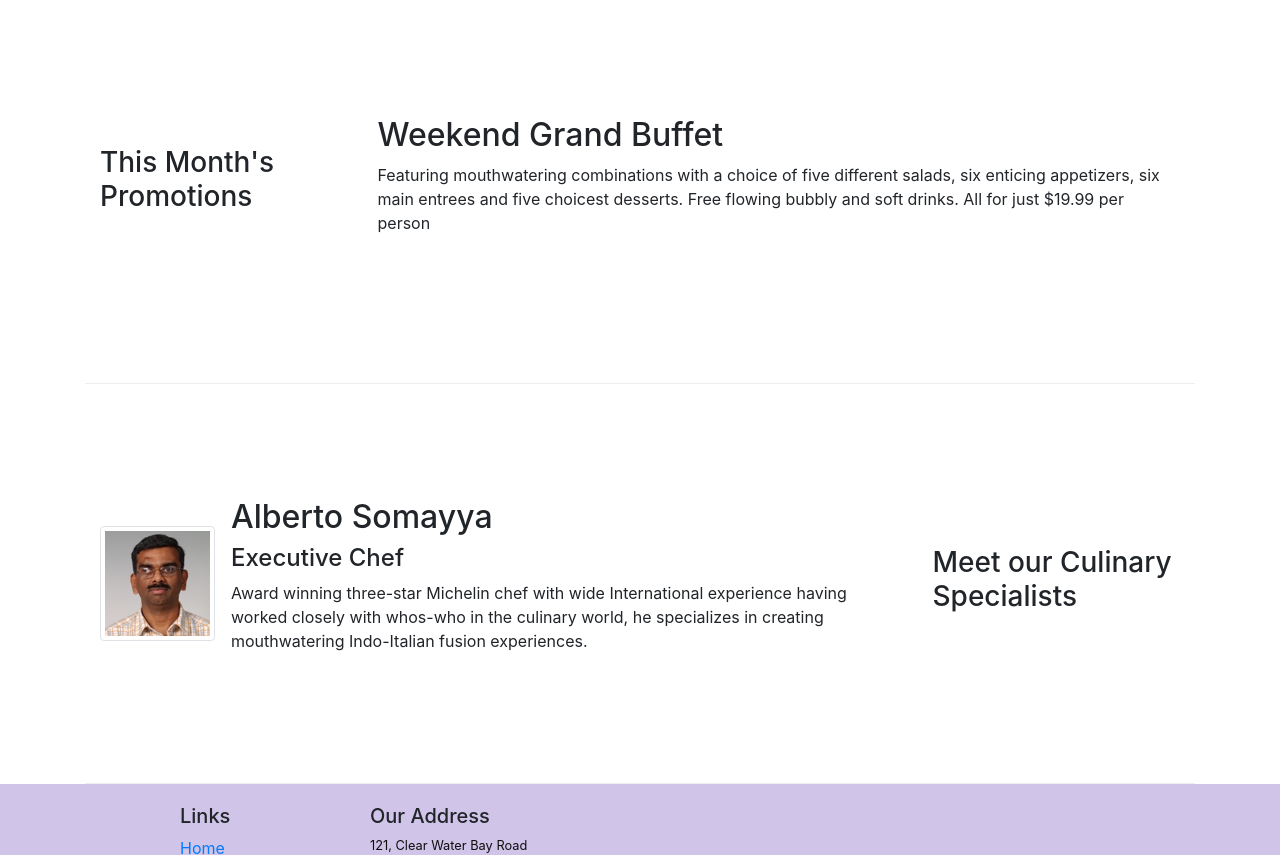
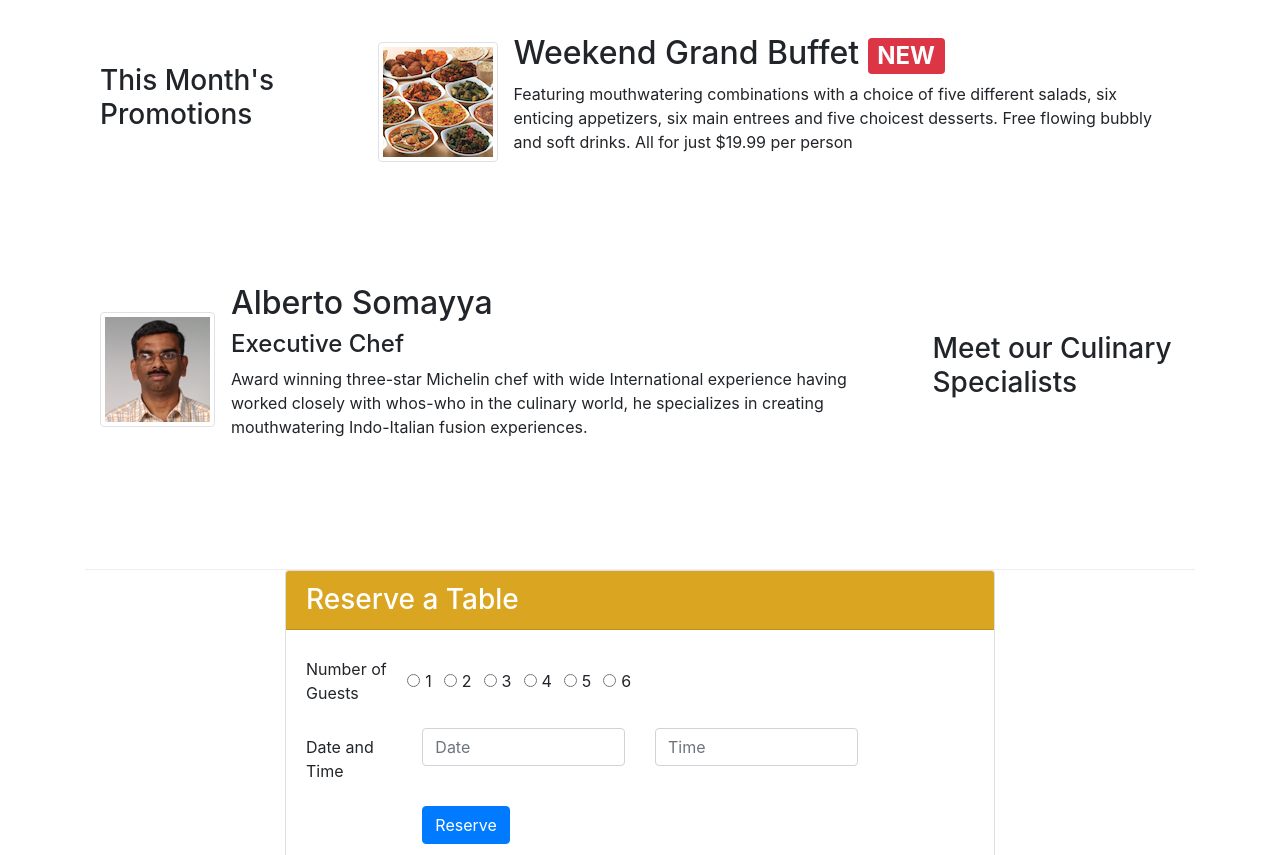
Before and after one commit to suyashkhare2104/Restorante-con-Fusion, a website: page index.html in a window 1280 px wide. Shown: the part 750-1605 px from the top of the page. Drawn offline with nearby package versions, Linux system fonts and the light colour scheme.

Commit message:
Assignment 2

```diff
--- a/index.html
+++ b/index.html
@@ -41,9 +41,12 @@
                     <h1>Ristorante con Fusion</h1>
                     <p>We take inspiration from the World's best cuisines, and create a unique fusion experience. Our lipsmacking creations will tickle your culinary senses!</p>
                 </div>
-                <div class="col-12 col-sm align-self-center">
+                <div class="col-12 col-sm-3 align-self-center">
                      <img src="img/logo.png" class="img-fluid">
-                 </div>
+                </div>
+                <div class="col-12 col-sm-3 align-self-center">
+                      <button type="submit" class="btn-sm" style="background-color: #DAA520;"><a href="#form">Reserve Table</a></button>
+                </div>
             </div>
         </div>
     </header>
@@ -58,7 +61,7 @@
                 <img class="d-flex mr-3 img-thumbnail align-self-center"
                 src="img/uthappizza.png" alt="Uthappizza">
                 <div class="media-body">
-                  <h2 class="mt-0">Uthappizza</h2>
+                  <h2 class="mt-0">Uthappizza<span class="badge badge-danger">HOT</span><span class="badge badge-pill badge-secondary">$4.99</span></h2>
                   <p class="d-none d-sm-block">A unique combination of Indian Uthappam (pancake) and
                     Italian pizza, topped with Cerignola olives, ripe vine
                     cherry tomatoes, Vidalia onion, Guntur chillies and
@@ -74,9 +77,15 @@
                 <h3>This Month's Promotions</h3>
             </div>
             <div class="col col-sm col-md">
-                <h2>Weekend Grand Buffet</h2>
+              <div class="media">
+                <img class="d-flex mr-3 img-thumbnail align-self-center"
+                src="img/buffet.png" alt="Buffet">
+                <div class="media-body">
+                <h2>Weekend Grand Buffet <span class="badge badge-danger">NEW</span></h2>
                 <p>Featuring mouthwatering combinations with a choice of five different salads, six enticing appetizers, six main entrees and five choicest desserts. Free flowing bubbly and soft drinks. All for just $19.99 per person </p>
             </div>
+          </div>
+
         </div>
 
         <div class="row row-content align-items-center">
@@ -99,7 +108,63 @@
               </div>
             </div>
         </div>
-    </div>
+
+
+        <div class="col-12 col-sm-8 offset-sm-2">
+        <div class="card">
+            <h3 class="card-header text-white" style="background-color: #DAA520;">Reserve a Table</h3>
+            <div class="card-body">
+              <form id="form">
+                <div class="form-group row">
+                <label for="guests" class="col-md-2 col-form-label">Number of Guests</label>
+                <div class="form-check form-check-inline">
+                  <input class="form-check-input" type="radio" id="inlineCheckbox1" value="option1">
+                  <label class="form-check-label" for="inlineRadio1">1</label>
+                </div>
+                <div class="form-check form-check-inline">
+                  <input class="form-check-input" type="radio" id="inlineCheckbox2" value="option2">
+                  <label class="form-check-label" for="inlineRadio2">2</label>
+                </div>
+                <div class="form-check form-check-inline">
+                  <input class="form-check-input" type="radio" id="inlineCheckbox3" value="option3">
+                  <label class="form-check-label" for="inlineRadio3">3</label>
+                </div>
+                <div class="form-check form-check-inline">
+                  <input class="form-check-input" type="radio" id="inlineCheckbox4" value="option4">
+                  <label class="form-check-label" for="inlineRadio4">4</label>
+                </div>
+                <div class="form-check form-check-inline">
+                  <input class="form-check-input" type="radio" id="inlineCheckbox5" value="option5">
+                  <label class="form-check-label" for="inlineRadio5">5</label>
+                </div>
+                <div class="form-check form-check-inline">
+                  <input class="form-check-input" type="radio" id="inlineCheckbox6" value="option6">
+                  <label class="form-check-label" for="inlineRadio6">6</label>
+                </div>
+              </div>
+              <div class="form-group row">
+              <label for="datetime" class="col-md-2 col-form-label">Date and Time</label>
+              <div class="col-md-4">
+                <input type="text" class="form-control" id="date" name="date" placeholder="Date">
+              </div>
+              <div class="col-md-4">
+                <input type="text" class="form-control" id="time" name="time" placeholder="Time">
+              </div>
+              </div>
+              <div class="form-group row">
+                  <div class="offset-md-2 col-md-10">
+                      <button type="submit" class="btn btn-primary">Reserve</button>
+                  </div>
+              </div>
+
+              </form>
+            </div>
+        </div>
+
+     </div>
+
+  </div>
+
 
     <footer class="footer">
         <div class="container">
```
Also changed, not shown: assignment images/1/sm-lg aboutus.png (renamed from assignment 1 images/sm-lg aboutus.png), assignment images/1/xs aboutus.png (renamed from assignment 1 images/xs aboutus.png), assignment images/2/screencapture-localhost-3000-index-html-2018-05-29-00_36_42.png (added).
